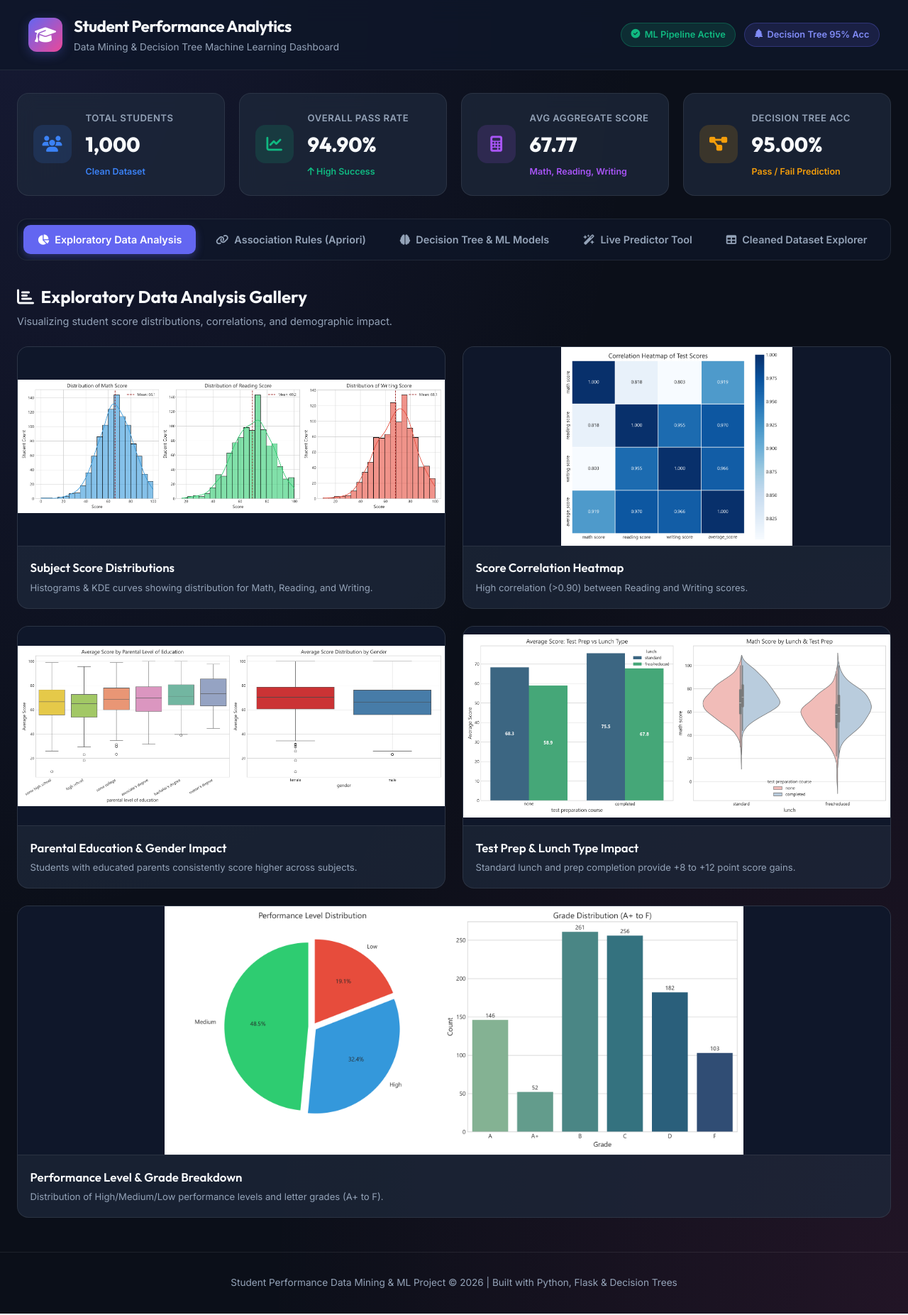
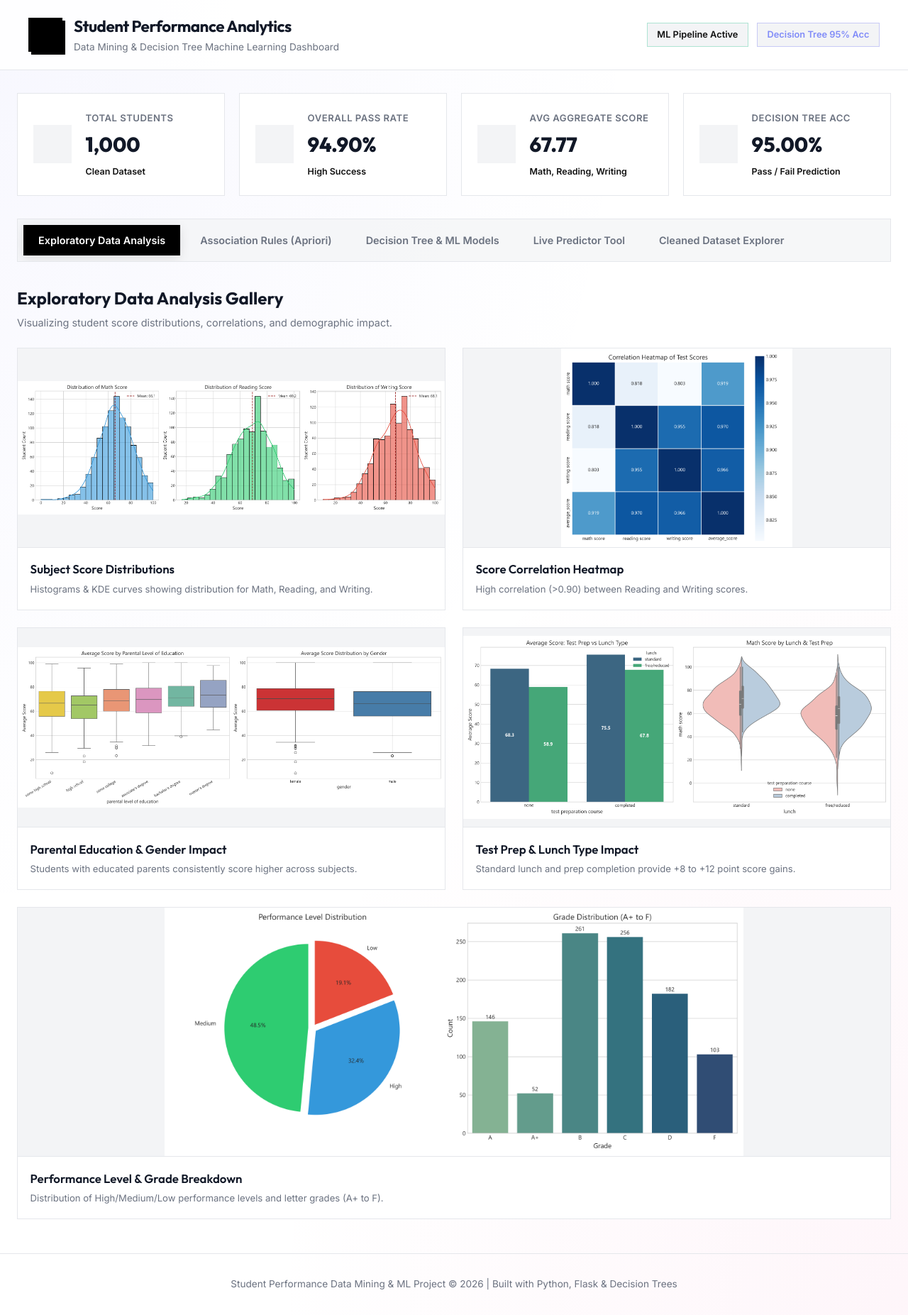
Before and after one commit to Sweniithakkar/pbl_activity-dm, a Flask app: page / in a window 1280 px wide. Shown: the whole page at 71% size. Run offline with Flask 3, Linux system fonts and the light colour scheme.

Commit message:
UI Refactor: Sharp, minimalist monochrome design with micro-animations

```diff
--- a/static/style.css
+++ b/static/style.css
@@ -1,20 +1,20 @@
 /* CSS Design System - Student Performance Dashboard */
 :root {
-    --bg-dark: #0b0f19;
-    --bg-card: rgba(30, 41, 59, 0.75);
-    --bg-card-hover: rgba(51, 65, 85, 0.85);
-    --border-color: rgba(255, 255, 255, 0.08);
-    --text-main: #f8fafc;
-    --text-muted: #94a3b8;
+    --bg-dark: #ffffff;
+    --bg-card: #ffffff;
+    --bg-card-hover: #f9fafb;
+    --border-color: #e5e7eb;
+    --text-main: #111827;
+    --text-muted: #6b7280;
 
-    --primary: #6366f1;
-    --primary-hover: #4f46e5;
-    --emerald: #10b981;
-    --rose: #f43f5e;
-    --amber: #f59e0b;
-    --blue: #3b82f6;
-    --purple: #a855f7;
-    --pink: #ec4899;
+    --primary: #000000;
+    --primary-hover: #333333;
+    --emerald: #111111;
+    --rose: #111111;
+    --amber: #111111;
+    --blue: #111111;
+    --purple: #111111;
+    --pink: #111111;
 
     --font-heading: 'Outfit', sans-serif;
     --font-body: 'Inter', sans-serif;
@@ -26,11 +26,11 @@
     padding: 0;
 }
 
-body {
+body { animation: fadeInBody 0.8s ease-out forwards; opacity: 0;
     background-color: var(--bg-dark);
     background-image:
-        radial-gradient(at 0% 0%, rgba(99, 102, 241, 0.12) 0px, transparent 50%),
-        radial-gradient(at 100% 100%, rgba(236, 72, 153, 0.10) 0px, transparent 50%);
+        radial-gradient(at 0% 0%, rgba(99, 102, 241, 0.05) 0px, transparent 50%),
+        radial-gradient(at 100% 100%, rgba(236, 72, 153, 0.05) 0px, transparent 50%);
     color: var(--text-main);
     font-family: var(--font-body);
     line-height: 1.6;
@@ -43,7 +43,7 @@ body {
     justify-content: space-between;
     align-items: center;
     padding: 1.25rem 2.5rem;
-    background: rgba(15, 23, 42, 0.85);
+    background: rgba(255, 255, 255, 0.85);
     backdrop-filter: blur(16px);
     border-bottom: 1px solid var(--border-color);
     position: sticky;
@@ -60,14 +60,14 @@ body {
 .logo-icon {
     width: 48px;
     height: 48px;
-    background: linear-gradient(135deg, var(--primary), var(--pink));
-    border-radius: 12px;
+    background: var(--primary);
+    border-radius: 0;
     display: flex;
     align-items: center;
     justify-content: center;
     font-size: 1.5rem;
     color: #fff;
-    box-shadow: 0 4px 15px rgba(99, 102, 241, 0.3);
+    box-shadow: 4px 4px 0px rgba(0,0,0,1);
 }
 
 .navbar h1 {
@@ -90,7 +90,7 @@ body {
 /* Badges */
 .badge {
     padding: 0.35rem 0.85rem;
-    border-radius: 20px;
+    border-radius: 0;
     font-size: 0.8rem;
     font-weight: 600;
     display: inline-flex;
@@ -98,10 +98,10 @@ body {
     gap: 0.4rem;
 }
 
-.badge-success { background: rgba(16, 185, 129, 0.15); color: var(--emerald); border: 1px solid rgba(16, 185, 129, 0.3); }
-.badge-accent { background: rgba(99, 102, 241, 0.15); color: #818cf8; border: 1px solid rgba(99, 102, 241, 0.3); }
-.badge-info { background: rgba(59, 130, 246, 0.15); color: var(--blue); border: 1px solid rgba(59, 130, 246, 0.3); }
-.badge-gray { background: rgba(148, 163, 184, 0.15); color: var(--text-muted); border: 1px solid rgba(148, 163, 184, 0.3); }
+.badge-success { background: #f3f4f6; color: var(--emerald); border: 1px solid rgba(16, 185, 129, 0.3); }
+.badge-accent { background: #f3f4f6; color: #818cf8; border: 1px solid rgba(99, 102, 241, 0.3); }
+.badge-info { background: #f3f4f6; color: var(--blue); border: 1px solid rgba(59, 130, 246, 0.3); }
+.badge-gray { background: #f3f4f6; color: var(--text-muted); border: 1px solid rgba(148, 163, 184, 0.3); }
 
 /* Main Container */
 .container {
@@ -122,33 +122,30 @@ body {
     background: var(--bg-card);
     backdrop-filter: blur(12px);
     border: 1px solid var(--border-color);
-    border-radius: 16px;
+    border-radius: 0;
     padding: 1.35rem;
     display: flex;
     align-items: center;
     gap: 1.25rem;
-    transition: transform 0.25s ease, border-color 0.25s ease;
+    transition: all 0.4s cubic-bezier(0.16, 1, 0.3, 1);
 }
 
-.metric-card:hover {
-    transform: translateY(-3px);
-    border-color: rgba(99, 102, 241, 0.4);
-}
+.metric-card:hover { transform: translateY(-4px); border-color: #000; box-shadow: 0 10px 30px -10px rgba(0,0,0,0.1); }
 
 .metric-icon {
     width: 54px;
     height: 54px;
-    border-radius: 14px;
+    border-radius: 0;
     display: flex;
     align-items: center;
     justify-content: center;
     font-size: 1.4rem;
 }
 
-.icon-blue { background: rgba(59, 130, 246, 0.15); color: var(--blue); }
-.icon-emerald { background: rgba(16, 185, 129, 0.15); color: var(--emerald); }
-.icon-purple { background: rgba(168, 85, 247, 0.15); color: var(--purple); }
-.icon-amber { background: rgba(245, 158, 11, 0.15); color: var(--amber); }
+.icon-blue { background: #f3f4f6; color: var(--blue); }
+.icon-emerald { background: #f3f4f6; color: var(--emerald); }
+.icon-purple { background: #f3f4f6; color: var(--purple); }
+.icon-amber { background: #f3f4f6; color: var(--amber); }
 
 .metric-label { font-size: 0.82rem; color: var(--text-muted); text-transform: uppercase; letter-spacing: 0.5px; font-weight: 600; }
 .metric-value { font-family: var(--font-heading); font-size: 1.8rem; font-weight: 800; margin: 0.1rem 0; }
@@ -162,9 +159,9 @@ body {
 .tabs-nav {
     display: flex;
     gap: 0.5rem;
-    background: rgba(15, 23, 42, 0.7);
+    background: rgba(243, 244, 246, 0.7);
     padding: 0.5rem;
-    border-radius: 14px;
+    border-radius: 0;
     border: 1px solid var(--border-color);
     margin-bottom: 2rem;
     overflow-x: auto;
@@ -175,7 +172,7 @@ body {
     border: none;
     color: var(--text-muted);
     padding: 0.75rem 1.25rem;
-    border-radius: 10px;
+    border-radius: 0;
     font-family: var(--font-body);
     font-size: 0.9rem;
     font-weight: 600;
@@ -187,8 +184,8 @@ body {
     transition: all 0.2s ease;
 }
 
-.tab-btn:hover { color: var(--text-main); background: rgba(255, 255, 255, 0.05); }
-.tab-btn.active { background: var(--primary); color: #fff; box-shadow: 0 4px 12px rgba(99, 102, 241, 0.35); }
+.tab-btn:hover { color: var(--text-main); background: rgba(0, 0, 0, 0.05); }
+.tab-btn.active { background: #000; color: #fff; border: 1px solid #000; box-shadow: 0 4px 15px rgba(0,0,0,0.1); }
 
 /* Tab Content */
 .tab-content { display: none; }
@@ -213,24 +210,20 @@ body {
 .gallery-card {
     background: var(--bg-card);
     border: 1px solid var(--border-color);
-    border-radius: 16px;
+    border-radius: 0;
     overflow: hidden;
     cursor: pointer;
-    transition: transform 0.25s ease, border-color 0.25s ease, box-shadow 0.25s ease;
+    transition: all 0.4s cubic-bezier(0.16, 1, 0.3, 1);
 }
 
-.gallery-card:hover {
-    transform: translateY(-4px);
-    border-color: var(--primary);
-    box-shadow: 0 8px 25px rgba(99, 102, 241, 0.2);
-}
+.gallery-card:hover { transform: translateY(-4px); border-color: #000; box-shadow: 0 10px 30px -10px rgba(0,0,0,0.1); }
 
 .full-width-card { grid-column: 1 / -1; }
 
 .card-img-wrapper {
     width: 100%;
     height: 280px;
-    background: #0f172a;
+    background: #f3f4f6;
     overflow: hidden;
     display: flex;
     align-items: center;
--- a/templates/index.html
+++ b/templates/index.html
@@ -17,15 +17,15 @@
     <!-- Top Header -->
     <header class="navbar">
         <div class="logo-container">
-            <div class="logo-icon"><i class="fa-solid fa-graduation-cap"></i></div>
+            <div class="logo-icon"></div>
             <div>
                 <h1>Student Performance Analytics</h1>
                 <p class="subtitle">Data Mining & Decision Tree Machine Learning Dashboard</p>
             </div>
         </div>
         <div class="header-badges">
-            <span class="badge badge-success"><i class="fa-solid fa-circle-check"></i> ML Pipeline Active</span>
-            <span class="badge badge-accent"><i class="fa-solid fa-tree"></i> Decision Tree 95% Acc</span>
+            <span class="badge badge-success">ML Pipeline Active</span>
+            <span class="badge badge-accent">Decision Tree 95% Acc</span>
         </div>
     </header>
 
@@ -35,7 +35,7 @@
         <!-- Executive Metrics Cards -->
         <section class="metrics-grid">
             <div class="metric-card">
-                <div class="metric-icon icon-blue"><i class="fa-solid fa-users"></i></div>
+                <div class="metric-icon icon-blue"></div>
                 <div class="metric-info">
                     <span class="metric-label">Total Students</span>
                     <h3 class="metric-value" id="metric-students">1,000</h3>
@@ -44,16 +44,16 @@
             </div>
 
             <div class="metric-card">
-                <div class="metric-icon icon-emerald"><i class="fa-solid fa-chart-line"></i></div>
+                <div class="metric-icon icon-emerald"></div>
                 <div class="metric-info">
                     <span class="metric-label">Overall Pass Rate</span>
                     <h3 class="metric-value" id="metric-passrate">94.90%</h3>
-                    <span class="metric-sub text-emerald"><i class="fa-solid fa-arrow-up"></i> High Success</span>
+                    <span class="metric-sub text-emerald">High Success</span>
                 </div>
             </div>
 
             <div class="metric-card">
-                <div class="metric-icon icon-purple"><i class="fa-solid fa-calculator"></i></div>
+                <div class="metric-icon icon-purple"></div>
                 <div class="metric-info">
                     <span class="metric-label">Avg Aggregate Score</span>
                     <h3 class="metric-value" id="metric-avgscore">67.77</h3>
@@ -62,7 +62,7 @@
             </div>
 
             <div class="metric-card">
-                <div class="metric-icon icon-amber"><i class="fa-solid fa-diagram-project"></i></div>
+                <div class="metric-icon icon-amber"></div>
                 <div class="metric-info">
                     <span class="metric-label">Decision Tree Acc</span>
                     <h3 class="metric-value" id="metric-accuracy">95.00%</h3>
@@ -73,17 +73,17 @@
 
         <!-- Navigation Tabs -->
         <nav class="tabs-nav">
-            <button class="tab-btn active" data-tab="tab-eda"><i class="fa-solid fa-chart-pie"></i> Exploratory Data Analysis</button>
-            <button class="tab-btn" data-tab="tab-rules"><i class="fa-solid fa-link"></i> Association Rules (Apriori)</button>
-            <button class="tab-btn" data-tab="tab-ml"><i class="fa-solid fa-brain"></i> Decision Tree & ML Models</button>
-            <button class="tab-btn" data-tab="tab-predict"><i class="fa-solid fa-wand-magic-sparkles"></i> Live Predictor Tool</button>
-            <button class="tab-btn" data-tab="tab-data"><i class="fa-solid fa-table"></i> Cleaned Dataset Explorer</button>
+            <button class="tab-btn active" data-tab="tab-eda">Exploratory Data Analysis</button>
+            <button class="tab-btn" data-tab="tab-rules">Association Rules (Apriori)</button>
+            <button class="tab-btn" data-tab="tab-ml">Decision Tree & ML Models</button>
+            <button class="tab-btn" data-tab="tab-predict">Live Predictor Tool</button>
+            <button class="tab-btn" data-tab="tab-data">Cleaned Dataset Explorer</button>
         </nav>
 
         <!-- Tab 1: EDA Gallery -->
         <div id="tab-eda" class="tab-content active">
             <div class="section-header">
-                <h2><i class="fa-solid fa-chart-bar"></i> Exploratory Data Analysis Gallery</h2>
+                <h2>Exploratory Data Analysis Gallery</h2>
                 <p>Visualizing student score distributions, correlations, and demographic impact.</p>
             </div>
 
@@ -143,7 +143,7 @@
         <!-- Tab 2: Association Rules -->
         <div id="tab-rules" class="tab-content">
             <div class="section-header">
-                <h2><i class="fa-solid fa-link"></i> Association Rule Mining (Apriori Algorithm)</h2>
+                <h2>Association Rule Mining (Apriori Algorithm)</h2>
                 <p>Discovering hidden patterns and frequent feature combinations predicting student success.</p>
             </div>
 
@@ -157,7 +157,7 @@
                 </div>
 
                 <div class="rules-table-wrapper">
-                    <h3><i class="fa-solid fa-list-check"></i> Mined Association Rules Table</h3>
+                    <h3>Mined Association Rules Table</h3>
                     <table class="styled-table">
                         <thead>
                             <tr>
@@ -220,7 +220,7 @@
         <!-- Tab 3: Machine Learning & Decision Tree -->
         <div id="tab-ml" class="tab-content">
             <div class="section-header">
-                <h2><i class="fa-solid fa-brain"></i> Machine Learning & Decision Tree Classifier</h2>
+                <h2>Machine Learning & Decision Tree Classifier</h2>
                 <p>Tuned Decision Tree architecture, confusion matrix, and feature importances.</p>
             </div>
 
@@ -257,7 +257,7 @@
             </div>
 
             <div class="model-comparison-box">
-                <h3><i class="fa-solid fa-code-compare"></i> Model Performance Benchmarks</h3>
+                <h3>Model Performance Benchmarks</h3>
                 <div class="comparison-cards">
                     <div class="benchmark-card best-model">
                         <div class="benchmark-header">
@@ -292,14 +292,14 @@
         <!-- Tab 4: Live Prediction Tool -->
         <div id="tab-predict" class="tab-content">
             <div class="section-header">
-                <h2><i class="fa-solid fa-wand-magic-sparkles"></i> Real-Time Student Performance Predictor</h2>
+                <h2>Real-Time Student Performance Predictor</h2>
                 <p>Select student demographics and run instant Machine Learning prediction using the Decision Tree model.</p>
             </div>
 
             <div class="predictor-wrapper">
                 <form id="predict-form" class="predictor-form">
                     <div class="form-group">
-                        <label><i class="fa-solid fa-venus-mars"></i> Gender</label>
+                        <label>Gender</label>
                         <select id="input-gender" class="form-select">
                             <option value="female">Female</option>
                             <option value="male">Male</option>
@@ -307,7 +307,7 @@
                     </div>
 
                     <div class="form-group">
-                        <label><i class="fa-solid fa-people-group"></i> Race / Ethnicity</label>
+                        <label>Race / Ethnicity</label>
                         <select id="input-race" class="form-select">
                             <option value="group A">Group A</option>
                             <option value="group B" selected>Group B</option>
@@ -318,7 +318,7 @@
                     </div>
 
                     <div class="form-group">
-                        <label><i class="fa-solid fa-user-graduate"></i> Parental Education Level</label>
+                        <label>Parental Education Level</label>
                         <select id="input-edu" class="form-select">
                             <option value="some high school">Some High School</option>
                             <option value="high school">High School</option>
@@ -330,7 +330,7 @@
                     </div>
 
                     <div class="form-group">
-                        <label><i class="fa-solid fa-utensils"></i> Lunch Type (Socioeconomic Indicator)</label>
+                        <label>Lunch Type (Socioeconomic Indicator)</label>
                         <select id="input-lunch" class="form-select">
                             <option value="standard" selected>Standard Lunch</option>
                             <option value="free/reduced">Free / Reduced Lunch</option>
@@ -338,19 +338,18 @@
                     </div>
 
                     <div class="form-group">
-                        <label><i class="fa-solid fa-book-open-reader"></i> Test Preparation Course</label>
+                        <label>Test Preparation Course</label>
                         <select id="input-prep" class="form-select">
                             <option value="completed">Completed</option>
                             <option value="none" selected>None</option>
                         </select>
                     </div>
 
-                    <button type="submit" class="btn-predict"><i class="fa-solid fa-bolt"></i> Run Decision Tree Prediction</button>
+                    <button type="submit" class="btn-predict">Run Decision Tree Prediction</button>
                 </form>
 
                 <div class="predictor-result-box" id="result-box">
                     <div class="result-placeholder">
-                        <i class="fa-solid fa-robot"></i>
                         <h3>Ready for Prediction</h3>
                         <p>Fill out the form and click <strong>Run Prediction</strong> to generate real-time AI results.</p>
                     </div>
@@ -361,13 +360,12 @@
         <!-- Tab 5: Data Explorer -->
         <div id="tab-data" class="tab-content">
             <div class="section-header">
-                <h2><i class="fa-solid fa-database"></i> Cleaned Dataset Explorer</h2>
+                <h2>Cleaned Dataset Explorer</h2>
                 <p>Interactive table displaying preprocessed student records and engineered features.</p>
             </div>
 
             <div class="table-controls">
                 <div class="search-wrapper">
-                    <i class="fa-solid fa-magnifying-glass search-icon"></i>
                     <input type="text" id="data-search" placeholder="Search student records (e.g., bachelor, completed, female)...">
                 </div>
             </div>
```
Also changed, not shown: other parts of static/style.css (+36 -33 lines).
